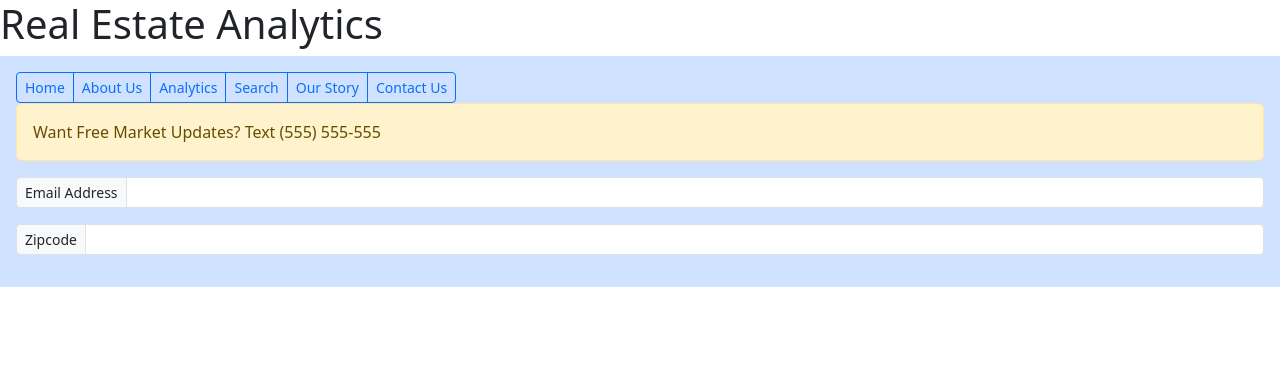
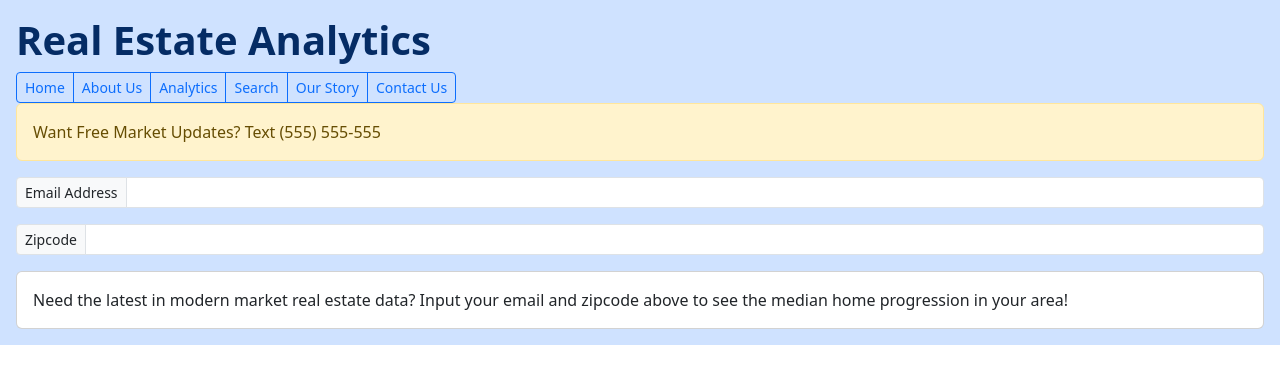
Before and after one commit to lbui8311/Real-Estate-Website, a Django app: page / in a window 1280 px wide. Shown: the top 384 px of the page. Run offline with Django 5.2, Linux system fonts and the light colour scheme.

Commit message:
New update

```diff
--- a/django_project/templates/index.html
+++ b/django_project/templates/index.html
@@ -6,10 +6,12 @@
     <title>Bootstrap demo</title>
     <link href="https://cdn.jsdelivr.net/npm/bootstrap@5.3.3/dist/css/bootstrap.min.css" rel="stylesheet" integrity="sha384-QWTKZyjpPEjISv5WaRU9OFeRpok6YctnYmDr5pNlyT2bRjXh0JMhjY6hW+ALEwIH" crossorigin="anonymous">
   </head>
-  <h1> Real Estate Analytics</h1>
+
   <body>
 
     <div class="p-3 mb-2 bg-primary-subtle text-primary-emphasis">
+
+      <h1> <b>Real Estate Analytics</b></h1>
 
 
       <div class="btn-group btn-group-sm" role="group" aria-label="Small button group">
@@ -35,7 +37,11 @@
         <input type="text" class="form-control" aria-label="Sizing example input" aria-describedby="inputGroup-sizing-sm">
       </div>
 
-
+      <div class="card">
+        <div class="card-body">
+          Need the latest in modern market real estate data? Input your email and zipcode above to see the median home progression in your area!
+        </div>
+      </div>
 
 
 
@@ -44,7 +50,7 @@
       </div>
 
 
+    </div>
 
-    </div>
-  </body>
+  </body
 </html>
```
